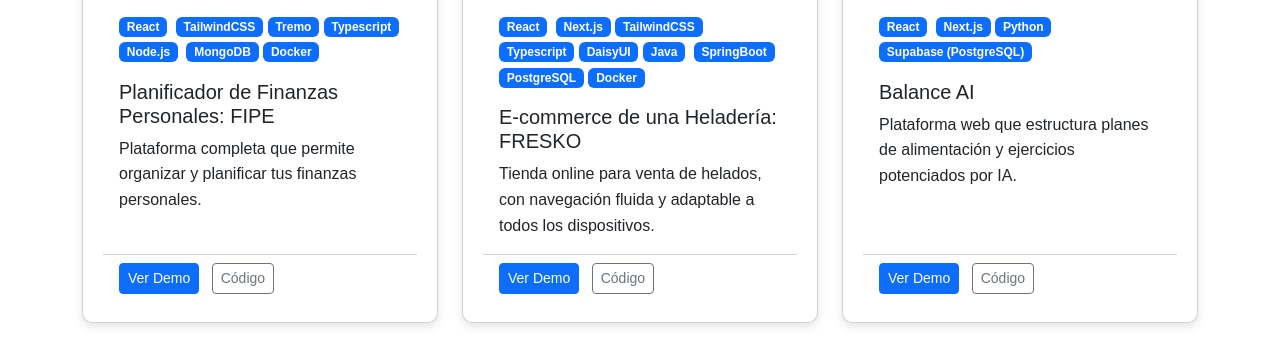
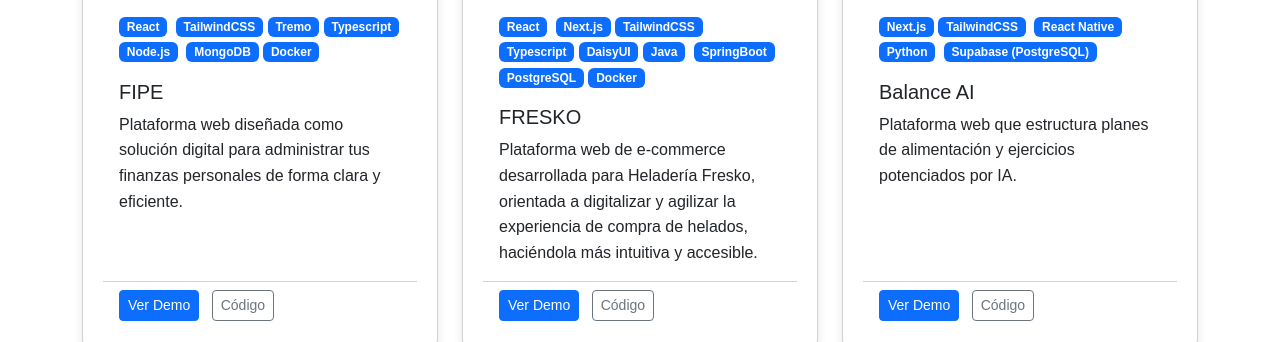
Before and after one commit to LuiangDev/EntregaDesarrolloWeb, a website: page projects.html in a window 1280 px wide. Shown: the part 727-1069 px from the top of the page. Drawn offline with nearby package versions, Linux system fonts and the light colour scheme.

Commit message:
Technologys of project 3

```diff
--- a/projects.html
+++ b/projects.html
@@ -131,10 +131,11 @@
                     <span class="badge bg-primary">MongoDB</span>
                     <span class="badge bg-primary">Docker</span>
                   </div>
-                  <h3 class="h5">Planificador de Finanzas Personales: FIPE</h3>
+                  <h3 class="h5">FIPE</h3>
                   <p class="card-text">
-                    Plataforma completa que permite organizar y planificar tus
-                    finanzas personales.
+                    Plataforma web diseñada como solución digital para
+                    administrar tus finanzas personales de forma clara y
+                    eficiente.
                   </p>
                 </div>
                 <div class="card-footer bg-transparent">
@@ -171,10 +172,11 @@
                     <span class="badge bg-primary">PostgreSQL</span>
                     <span class="badge bg-primary">Docker</span>
                   </div>
-                  <h3 class="h5">E-commerce de una Heladería: FRESKO</h3>
+                  <h3 class="h5">FRESKO</h3>
                   <p class="card-text">
-                    Tienda online para venta de helados, con navegación fluida y
-                    adaptable a todos los dispositivos.
+                    Plataforma web de e-commerce desarrollada para Heladería
+                    Fresko, orientada a digitalizar y agilizar la experiencia de
+                    compra de helados, haciéndola más intuitiva y accesible.
                   </p>
                 </div>
                 <div class="card-footer bg-transparent">
@@ -201,8 +203,9 @@
                 />
                 <div class="card-body">
                   <div class="badges mb-3">
-                    <span class="badge bg-primary me-1">React</span>
                     <span class="badge bg-primary">Next.js</span>
+                    <span class="badge bg-primary me-1">TailwindCSS</span>
+                    <span class="badge bg-primary me-1">React Native</span>
                     <span class="badge bg-primary me-1">Python</span>
                     <span class="badge bg-primary">Supabase (PostgreSQL)</span>
                   </div>
```
